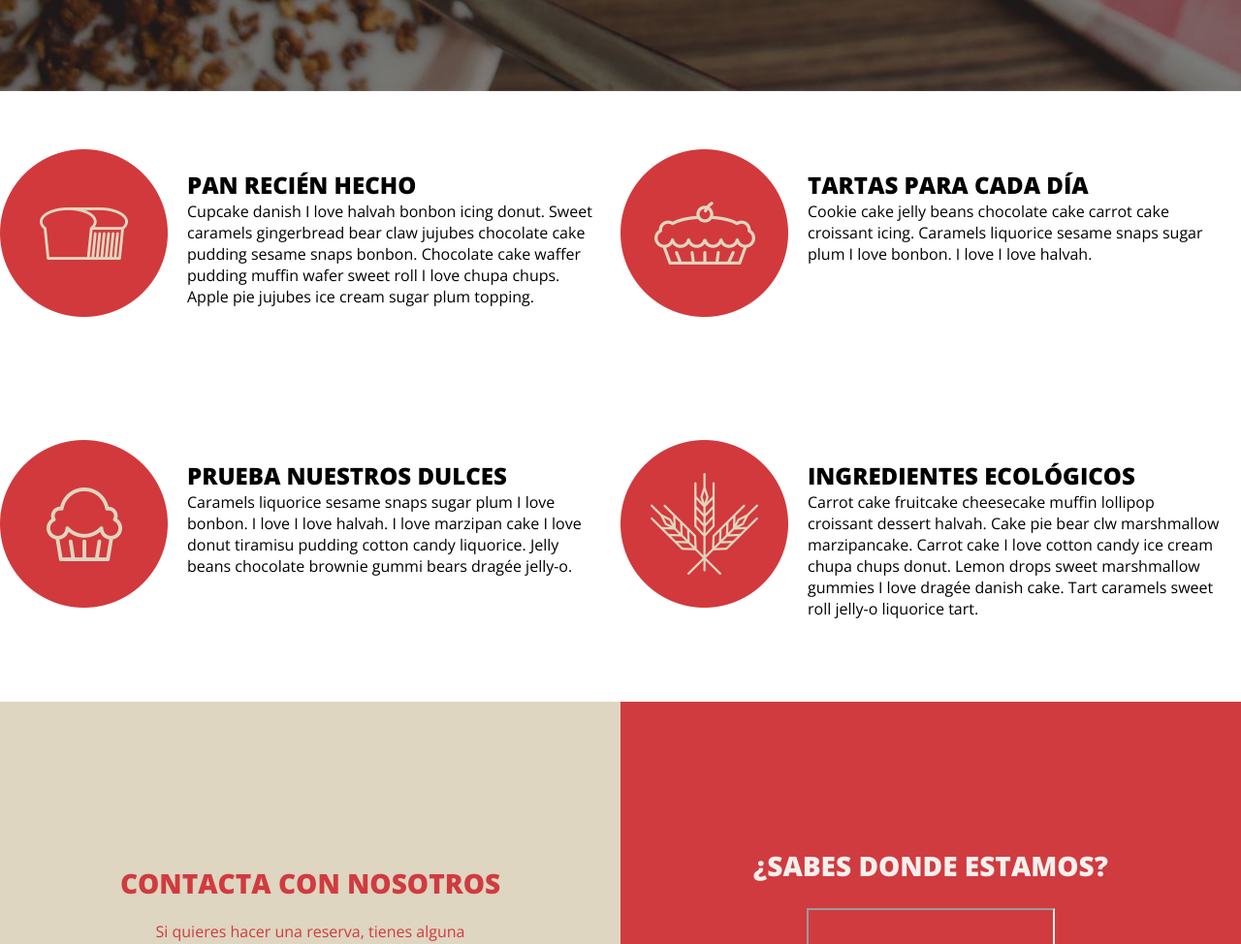
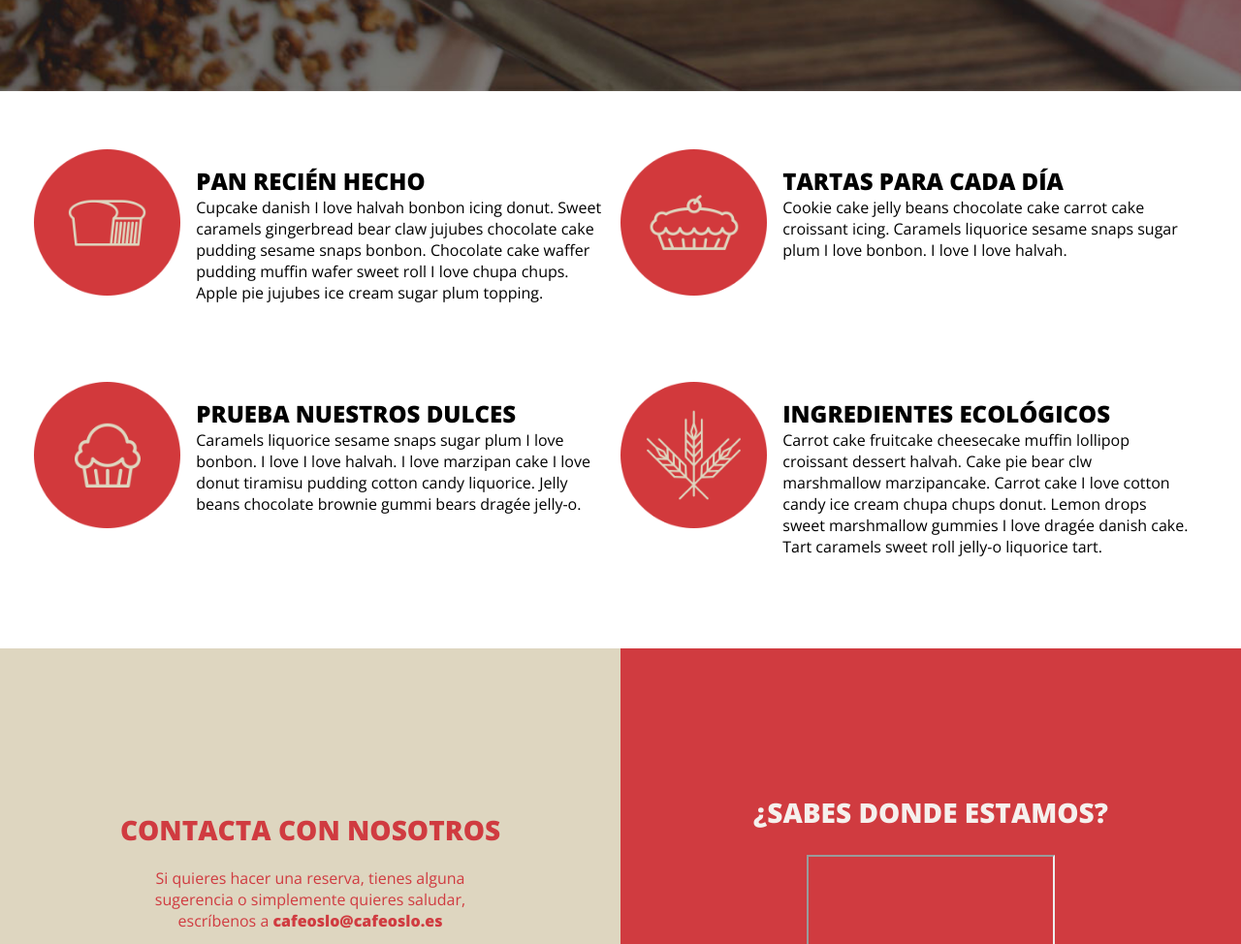
Before and after one commit to fedekrenn/cafe-oslo, a plain HTML site: page index.html in a window 1280 px wide. Shown: the part 1826-2800 px from the top of the page at 97% size. Drawn offline with nearby package versions, Linux system fonts and the light colour scheme; grey boxes are pictures that could not be loaded.

Commit message:
Se aplica responsive en la web

```diff
--- a/css/style.css
+++ b/css/style.css
@@ -46,7 +46,8 @@ hr {
   margin: 20px; }
 
 .section1, .section2 {
-  display: flex; }
+  display: flex;
+  flex-wrap: wrap; }
 
 .subSection1 {
   justify-content: center;
@@ -83,24 +84,35 @@ hr {
 
 .action {
   display: flex;
-  align-items: center; }
+  flex-wrap: wrap;
+  align-items: flex-start;
+  margin: 60px 35px 35px 35px; }
 
-.column1, .column2, .column3, .column4 {
+.column {
   display: flex;
   align-items: flex-start;
   min-height: 30vh;
-  width: 50%;
-  margin-top: 60px; }
+  width: 50%; }
+  .column img {
+    width: 25%; }
 
 .description {
   display: flex;
   flex-direction: column;
-  margin: 20px; }
+  max-width: 75%;
+  margin: 1rem; }
 
 #contactSection {
   margin-top: 30px; }
   #contactSection h2 {
     width: 70%; }
+
+@media (max-width: 700px) {
+  .subSection1, .subSection2 {
+    width: 100%;
+    min-height: 45vh; }
+  .column {
+    width: 100%; } }
 
 header {
   background-image: url(/assets/img/fondo1.jpg);
@@ -135,6 +147,12 @@ ul {
   position: relative;
   top: 50px; }
 
+@media (max-width: 700px) {
+  header {
+    min-height: 85vh; }
+    header .presentation {
+      top: 15px; } }
+
 footer {
   min-height: 15vh;
   background-color: #241d1b;
--- a/index.html
+++ b/index.html
@@ -31,7 +31,8 @@
     <div class="presentation">
       <h1>RECIÉN HECHO, TODOS LOS DÍAS</h1>
       <hr>
-      <p>Chocolate cake chocolate cake pie candy canes chocolate cake bonbon. I love marzipan liquorice I love cake chupa
+      <p>Chocolate cake chocolate cake pie candy canes chocolate cake bonbon. I love marzipan liquorice I love cake
+        chupa
         chups. Pie danish macarron ice cream. Bonbon sweet bonbon jelly beans jelly-o I love lollipop</p>
     </div>
   </header>
@@ -57,7 +58,7 @@
     </div>
   </div>
   <div class="action" id="secondSection">
-    <div class="column1">
+    <div class="column">
       <img src="./assets/icons/icono1.png" alt="">
       <div class="description">
         <h3>PAN RECIÉN HECHO</h3>
@@ -66,7 +67,7 @@
           pie jujubes ice cream sugar plum topping.</p>
       </div>
     </div>
-    <div class="column2">
+    <div class="column">
       <img src="./assets/icons/icono2.png" alt="">
       <div class="description">
         <h3>TARTAS PARA CADA DÍA</h3>
@@ -74,9 +75,7 @@
           plum I love bonbon. I love I love halvah.</p>
       </div>
     </div>
-  </div>
-  <div class="action">
-    <div class="column3">
+    <div class="column">
       <img src="./assets/icons/icono3.png" alt="">
       <div class="description">
         <h3>PRUEBA NUESTROS DULCES</h3>
@@ -84,7 +83,7 @@
           donut tiramisu pudding cotton candy liquorice. Jelly beans chocolate brownie gummi bears dragée jelly-o.</p>
       </div>
     </div>
-    <div class="column4">
+    <div class="column">
       <img src="./assets/icons/icono4.png" alt="">
       <div class="description">
         <h3>INGREDIENTES ECOLÓGICOS</h3>
@@ -104,7 +103,7 @@
       <h2>¿SABES DONDE ESTAMOS?</h2>
       <iframe
         src="https://www.google.com/maps/embed?pb=!1m18!1m12!1m3!1d9231.400091612704!2d2.151751160572309!3d41.39773622608268!2m3!1f0!2f0!3f0!3m2!1i1024!2i768!4f13.1!3m3!1m2!1s0x12a4a29705bcf4ef%3A0xa45b18320265436b!2sCarrer%20Gran%20de%20Gr%C3%A0cia%2C%2015%2C%2008012%20Barcelona%2C%20Espa%C3%B1a!5e0!3m2!1ses-419!2sar!4v1630553444920!5m2!1ses-419!2sar"
-         allowfullscreen="" loading="lazy"></iframe>
+        allowfullscreen="" loading="lazy"></iframe>
     </div>
   </div>
   <footer>
--- a/scss/layout/_index.scss
+++ b/scss/layout/_index.scss
@@ -5,6 +5,7 @@ hr{
 
 .section1, .section2{
     display: flex;
+    flex-wrap: wrap;
 }
 
 .subSection1{
@@ -43,21 +44,26 @@ hr{
 
 .action{
     display: flex;
-    align-items: center;
+    flex-wrap: wrap;
+    align-items: flex-start;
+    margin: 60px 35px 35px 35px;
 }
 
-.column1, .column2, .column3, .column4{
+.column{
     display: flex;
     align-items: flex-start;
     min-height: 30vh;
     width: 50%;
-    margin-top: 60px;
+    img{
+        width: 25%;
+      }
 }
 
 .description{
     display: flex;
     flex-direction: column;
-    margin: 20px;
+    max-width: 75%;
+    margin: 1rem;
 }
 
 #contactSection{
@@ -66,3 +72,15 @@ hr{
         width: 70%;
     }
 }
+
+@media (max-width: 700px) {
+
+    .subSection1, .subSection2{
+        width: 100%;
+        min-height: 45vh;
+    }
+
+    .column{
+        width: 100%;
+    }
+}
```
Also changed, not shown: scss/layout/_header.scss (+11 -0 lines), scss/base/_reset.scss (line endings or trailing spaces).
